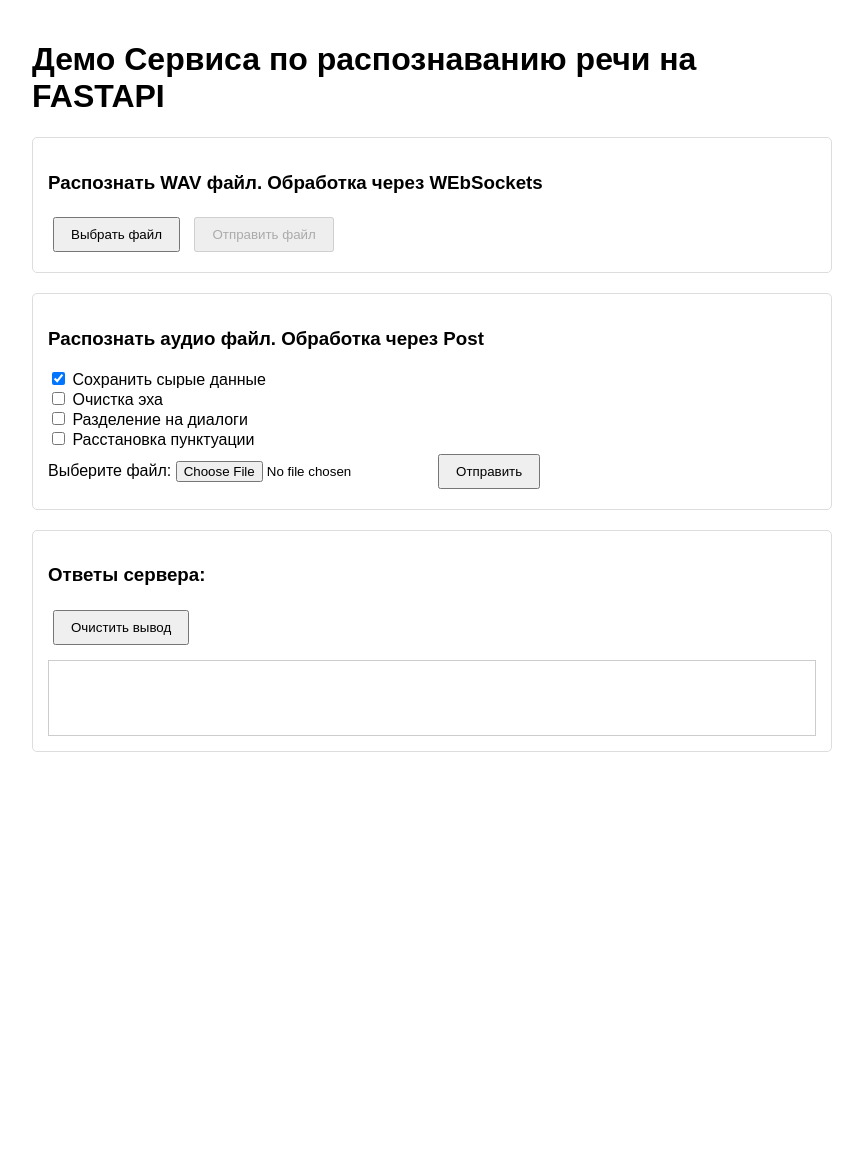
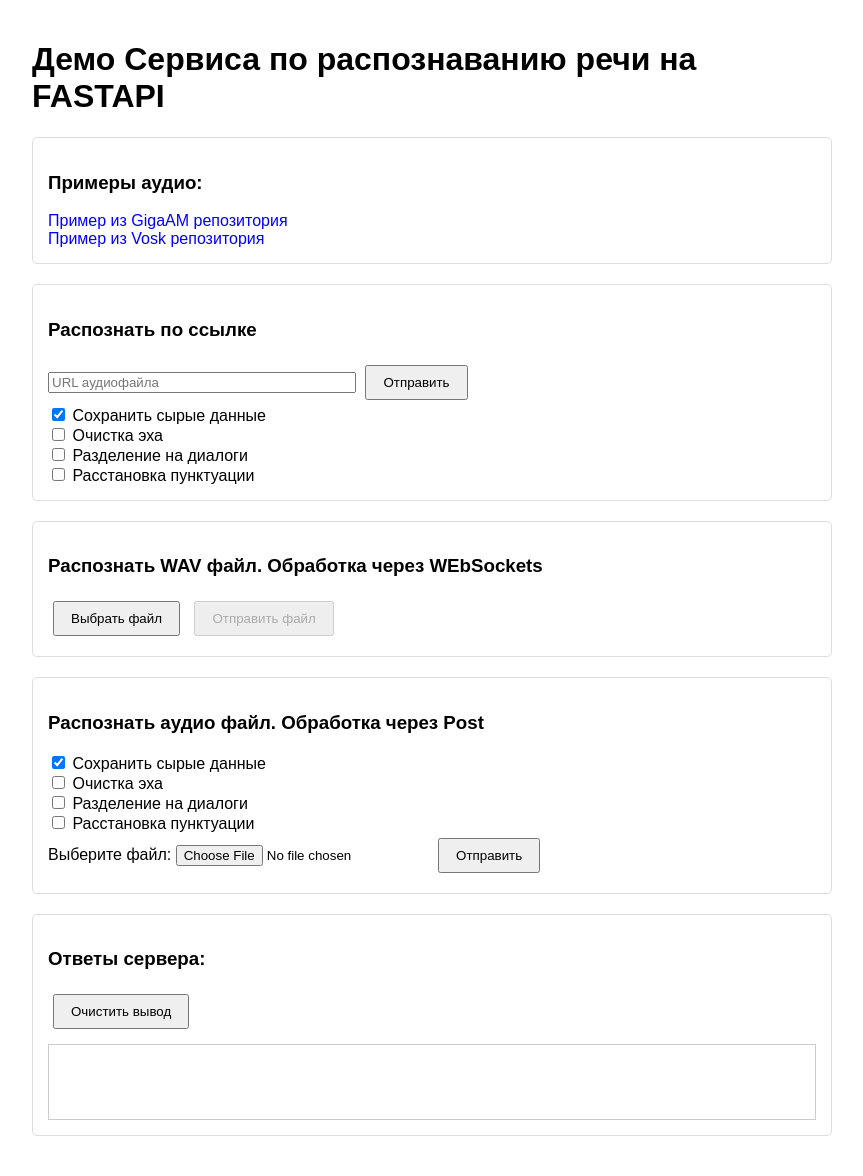
Before and after one commit to Sanich137/ASR_FastAPI_WS_RU_sherpa-onnx, a FastAPI app: page /demo in a window 1280 px wide. Shown: the whole page, without its empty margins (208-1071 px from the left). Before the commit the page ends 752 px from the top, so only its background shows below. Run offline with FastAPI, Linux system fonts and the light colour scheme; parts of the project's set-up code (start-up, migrations or seed data) failed here and were passed over.

Commit message:
реализован механизм пунктуации в роуте с распознаванием по ссылке. Доработана тестовая страница.

```diff
--- a/routes/post_by_file_FORM.py
+++ b/routes/post_by_file_FORM.py
@@ -59,7 +59,6 @@ async def receive_file(
         "error_description": error_description,
         "raw_data": dict(),
         "sentenced_data": dict(),
-        "punctuated_data": dict(),
     }
     post_id = uuid.uuid4()
     logger.debug(f'Принят новый "post_file"  id = {post_id}')
--- a/routes/post_by_url.py
+++ b/routes/post_by_url.py
@@ -45,7 +45,6 @@ async def post(params:SyncASRRequest):
         "error_description": error_description,
         "raw_data": dict(),
         "sentenced_data": dict(),
-        "punctuated_data": dict(),
     }
 
     post_id = uuid.uuid4()
@@ -131,7 +130,7 @@ async def post(params:SyncASRRequest):
             result["sentenced_data"].clear()
 
     else:
-        logger.error(f'Ошибка получения файла - {error}, ссылка на файл - {params.AudioFileUrl}')
+        logger.error(f'Ошибка получения файла - {error_description}, ссылка на файл - {params.AudioFileUrl}')
 
     result['error_description'] = error_description
     result['success'] = res
--- a/templates/index.html
+++ b/templates/index.html
@@ -19,44 +19,44 @@
     <h1>Демо Сервиса по распознаванию речи на FASTAPI</h1>
         <!-- Индикатор уровня звука -->
 
-<!--    &lt;!&ndash; Секция: Примеры аудио &ndash;&gt;-->
-<!--    <div class="section">-->
-<!--        <h3>Примеры аудио:</h3>-->
-<!--        <div class="pre-audio" onclick="setUrl('https://example.com/audio1.wav')">Пример 1</div>-->
-<!--        <div class="pre-audio" onclick="setUrl('https://example.com/audio2.mp3')">Пример 2</div>-->
-<!--    </div>-->
+    <!-- Секция: Примеры аудио -->
+    <div class="section">
+        <h3>Примеры аудио:</h3>
+        <div class="pre-audio" onclick="setUrl('https://cdn.chatwm.opensmodel.sberdevices.ru/GigaAM/example.wav')">Пример из GigaAM репозитория</div>
+        <div class="pre-audio" onclick="setUrl('https://huggingface.co/alphacep/vosk-model-ru/resolve/main/test.wav')">Пример из Vosk репозитория</div>
+    </div>
 
-<!--    &lt;!&ndash; Секция: Распознавание по URL &ndash;&gt;-->
-<!--    <div class="section">-->
-<!--        <h3>Распознать по ссылке</h3>-->
-<!--        <input type="text" id="audioUrl" placeholder="URL аудиофайла" style="width: 300px;">-->
-<!--        <button onclick="processUrl()">Отправить</button>-->
-<!--        <div>-->
-<!--            <div class="form-group checkbox-group">-->
-<!--                <div class="checkbox">-->
-<!--                    <input type="checkbox" name="keep_raw" checked>-->
-<!--                    <span>Сохранить сырые данные</span>-->
-<!--                </div>-->
+    <!-- Секция: Распознавание по URL -->
+    <div class="section">
+        <h3>Распознать по ссылке</h3>
+        <input type="text" id="audioUrl" placeholder="URL аудиофайла" style="width: 300px;">
+        <button onclick="processUrl()">Отправить</button>
+        <div>
+            <div class="form-group checkbox-group">
+                <div class="checkbox">
+                    <input type="checkbox" id="keep_raw" name="keep_raw" checked>
+                    <span>Сохранить сырые данные</span>
+                </div>
 
-<!--                <div class="checkbox">-->
-<!--                    <input type="checkbox" name="do_echo_clearing">-->
-<!--                    <span>Очистка эха</span>-->
-<!--                </div>-->
+                <div class="checkbox">
+                    <input type="checkbox" id="do_echo_clearing" name="do_echo_clearing">
+                    <span>Очистка эха</span>
+                </div>
 
-<!--                <div class="checkbox">-->
-<!--                    <input type="checkbox" name="do_dialogue">-->
-<!--                    <span>Разделение на диалоги</span>-->
-<!--                </div>-->
+                <div class="checkbox">
+                    <input type="checkbox" id="do_dialogue" name="do_dialogue">
+                    <span>Разделение на диалоги</span>
+                </div>
 
-<!--                <div class="checkbox">-->
-<!--                    <input type="checkbox" name="do_punctuation">-->
-<!--                    <span>Расстановка пунктуации</span>-->
-<!--                </div>-->
-<!--            </div>-->
-<!--        </div>-->
-<!--        <div id="resultUrl" class="result"></div>-->
-<!--        <div id="errorUrl" class="error"></div>-->
-<!--    </div>-->
+                <div class="checkbox">
+                    <input type="checkbox" id="do_punctuation" name="do_punctuation">
+                    <span>Расстановка пунктуации</span>
+                </div>
+            </div>
+        </div>
+        <div id="resultUrl" class="result"></div>
+        <div id="errorUrl" class="error"></div>
+    </div>
 
     <!-- Секция: Загрузка и отправка WAV файла -->
     <div class="section">
@@ -130,40 +130,56 @@
         }
 
         // Обработка URL
-        async function processUrl() {
-            const urlElem = document.getElementById('audioUrl');
-            const resultElem = document.getElementById('resultUrl');
-            const errorElem = document.getElementById('errorUrl');
+        function processUrl() {
+        // Получаем URL аудиофайла
+        const audioUrl = document.getElementById('audioUrl').value;
 
-            try {
-                const response = await fetch('/post_one_step_req', {
-                    method: 'POST',
-                    headers: {'Content-Type': 'application/json'},
-                    body: JSON.stringify({
-                        AudioFileUrl: urlElem.value,
-                        do_echo_clearing: document.getElementById('doEchoClearing').checked,
-                        do_dialogue: document.getElementById('do_dialogue').checked
-                    })
-                });
+        // Получаем значения чекбоксов
+        const keepRaw = document.getElementById('keep_raw').checked;
+        const doEchoClearing = document.getElementById('do_echo_clearing').checked;
+        const doDialogue = document.getElementById('do_dialogue').checked;
+        const doPunctuation = document.getElementById('do_punctuation').checked;
 
-                const data = await response.json();
+        // Очищаем предыдущие ошибки
+        function clearServerResponses() {
+            const serverResponsesElem = document.getElementById('serverResponses');
+            serverResponsesElem.innerHTML = ''; // Очищаем содержимое блока
+        }
 
-                if (data.success) {
-                    resultElem.innerHTML = `
-                        <p>Текст: ${data.punctuated_data?.text || data.raw_data.text}</p>
-                        <button onclick="downloadText('result.txt',
-                            '${data.punctuated_data?.text || data.raw_data.text}')">
-                            Скачать TXT
-                        </button>
-                    `;
-                    errorElem.textContent = '';
-                } else {
-                    errorElem.textContent = data.error_description;
-                }
-            } catch (e) {
-                errorElem.textContent = 'Ошибка: ' + e.message;
-            }
-        }
+        // Получаем элементы DOM
+        const serverResponses = document.getElementById('serverResponses');
+
+
+        // Формируем данные для отправки
+        const data = {
+            AudioFileUrl: audioUrl,
+            keep_raw: keepRaw,
+            do_echo_clearing: doEchoClearing,
+            do_dialogue: doDialogue,
+            do_punctuation: doPunctuation
+        };
+
+        // Показываем индикатор загрузки
+        serverResponses.innerHTML = '<p>Загрузка...</p>';
+
+        // Отправляем запрос на сервер
+        fetch('/post_one_step_req', {
+            method: 'POST',
+            headers: {
+                'Content-Type': 'application/json',
+            },
+            body: JSON.stringify(data),
+        })
+        .then(response => response.json())
+        .then(data => {
+            // Отображаем результат в блоке serverResponses
+            addServerResponse(data);
+        })
+        .catch(error => {
+            // Отображаем ошибку
+            document.getElementById('errorUrl').innerText = 'Ошибка: ' + error.message;
+        });
+    }
 
         // Блок отправки файла в сокет
 
```
